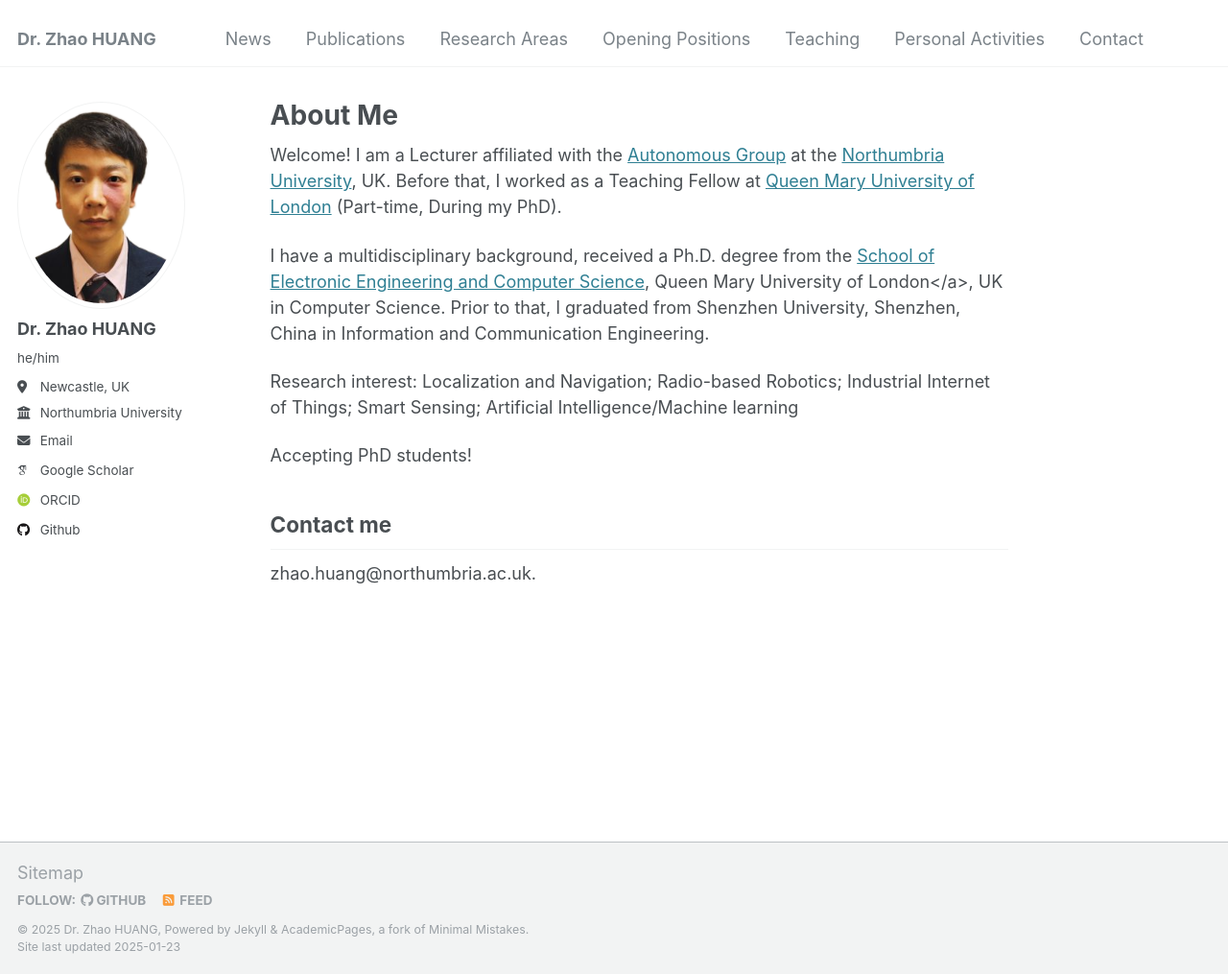
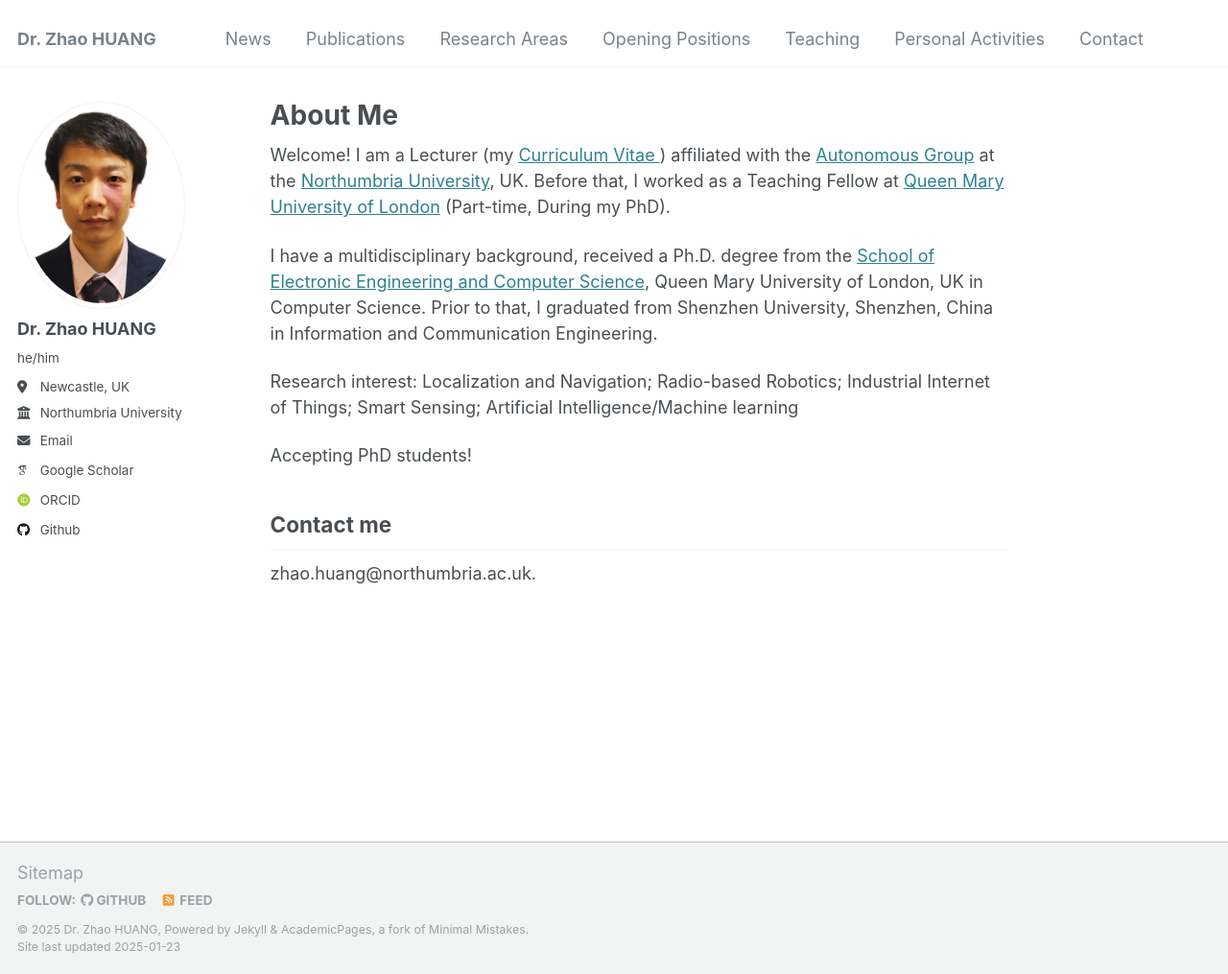
Before and after one commit to ZZ2020zz/ZZ2020zz.github.io, a Jekyll site: the page built from _pages/about.md, in a window 1280 px wide and 1015 px high. Shown: the whole window at 96% size. Built offline with Jekyll 4.4.1, drawn with Linux system fonts in a browser that asks for light colours; some web fonts are replaced.

Commit message:
Update about.md

```diff
--- a/_pages/about.md
+++ b/_pages/about.md
@@ -8,9 +8,9 @@ redirect_from:
 ---
 
 Welcome!
-I am a Lecturer affiliated with the <a herf="https://www.northumbria.ac.uk/about-us/academic-departments/computer-and-information-sciences/research/autonomous-systems/">Autonomous Group</a> at the <a herf="https://www.northumbria.ac.uk/">Northumbria University</a>, UK. Before that, I worked as a Teaching Fellow at <a herf="https://www.qmul.ac.uk/">Queen Mary University of London</a> (Part-time, During my PhD).
+I am a Lecturer (my <a href="https://zz2020zz.github.io/files/ZhaoCV.pdf"> Curriculum Vitae </a>) affiliated with the <a herf="https://www.northumbria.ac.uk/about-us/academic-departments/computer-and-information-sciences/research/autonomous-systems/">Autonomous Group</a> at the <a herf="https://www.northumbria.ac.uk/">Northumbria University</a>, UK. Before that, I worked as a Teaching Fellow at <a herf="https://www.qmul.ac.uk/">Queen Mary University of London</a> (Part-time, During my PhD).
 
-I have a multidisciplinary background, received a Ph.D. degree from the <a href="https://www.qmul.ac.uk/eecs/">School of Electronic Engineering and Computer Science</a>, Queen Mary University of London</a>, UK in Computer Science. Prior to that, I graduated from Shenzhen University, Shenzhen, China in Information and Communication Engineering.
+I have a multidisciplinary background, received a Ph.D. degree from the <a href="https://www.qmul.ac.uk/eecs/">School of Electronic Engineering and Computer Science</a>, Queen Mary University of London, UK in Computer Science. Prior to that, I graduated from Shenzhen University, Shenzhen, China in Information and Communication Engineering.
 
 Research interest:
 Localization and Navigation; Radio-based Robotics; Industrial Internet of Things; Smart Sensing; Artificial Intelligence/Machine learning
```
